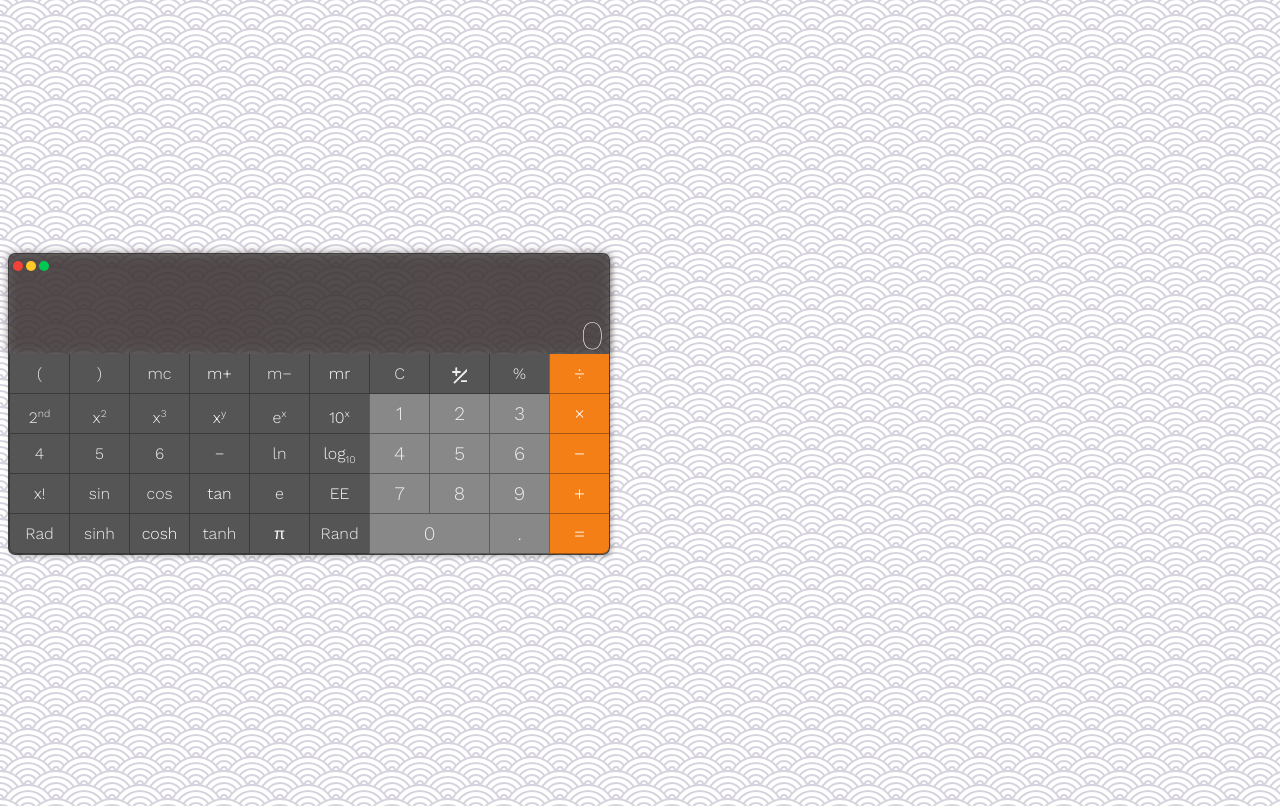
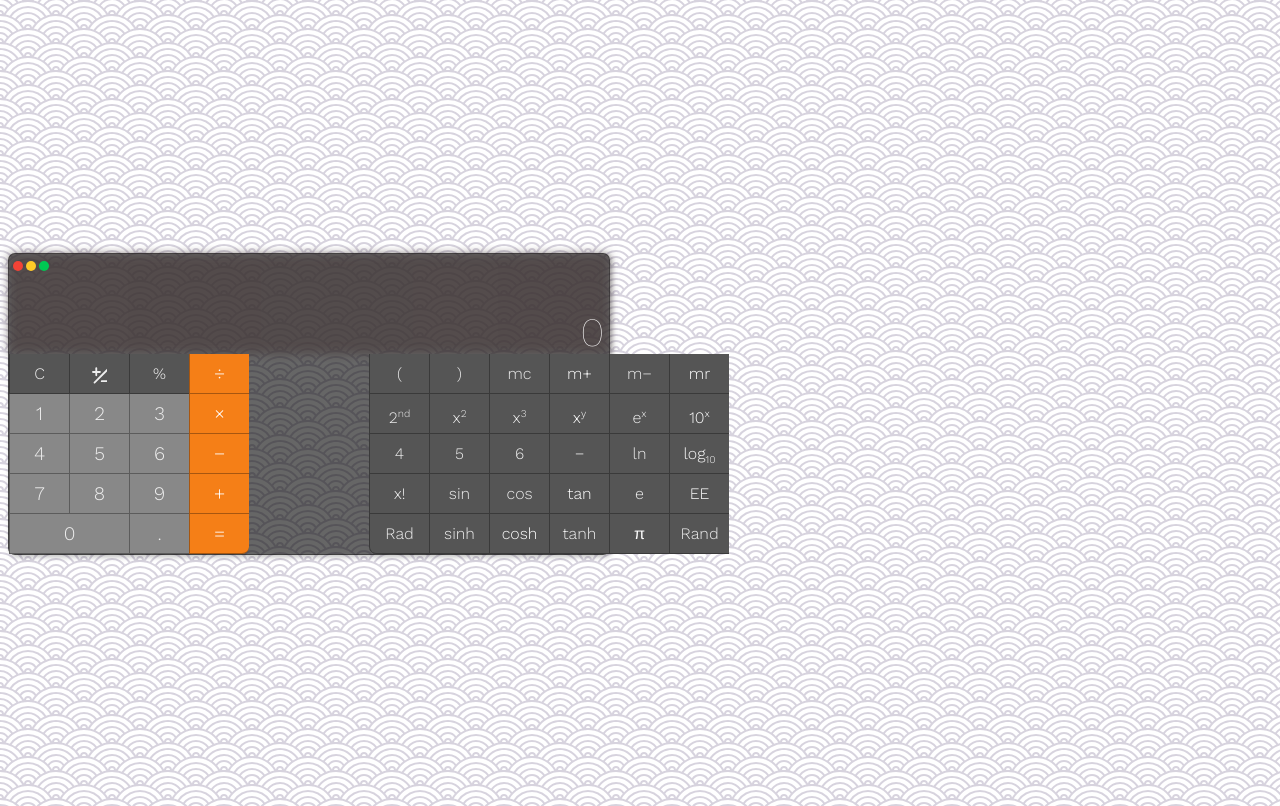
Before and after one commit to dkanderson/calculator-react, a React (Create React App) app: page / in a window 1280 px wide. Built offline with nearby package versions, Linux system fonts and the light colour scheme.

Commit message:
Add styles for extending and contracting caculator and toggled features display

```diff
--- a/src/App.css
+++ b/src/App.css
@@ -2,6 +2,23 @@
   height: 300px;
   position: relative;
   margin: 20% auto;
+  box-sizing: border-box;
+}
+
+#wrapper.cmp{
+  width: 240px;
+}
+
+#wrapper.cmp .extended{
+  display: none;
+}
+
+#wrapper.ext .extended{
+  display: block;
+}
+
+#wrapper.ext{
+  width: 618px;
 }
 #calculator {
   height: 300px;
@@ -11,12 +28,25 @@
   box-shadow: 2px 2px 5px rgba(0, 0, 0, 0.25);
 }
 
+#wrapper.cmp .buttons{
+  width: 240px;
+}
+
+#wrapper.ext .buttons{
+  width: 600px;
+}
+
+#wrapper .buttons{
+  display: grid;
+  grid-template-columns: 360px 240px;
+  column-gap: 0px;
+}
+
 .compact{
-  width: 240px;
   float:right;
 }
 .extended{
-  float:left;
+  width: 360px;
 }
 .display {
   height: 100px;
@@ -51,6 +81,17 @@
 .screen {
   height: 100px;
   position: relative;
+}
+.screen span{
+  padding-bottom: 3px;
+}
+.mem{
+  position: absolute;
+  top: 10px;
+  right: 10px;
+  color: #eee;
+  font-weight: 300;
+  z-index: 100;
 }
 body {
   font-family: 'Work Sans', helvetica, sans-serif;
@@ -106,7 +147,7 @@
   color: #fff;
 }
 .buttons button:focus:hover {
-  background: linear-gradient(180deg, #dddddd, rgba(210, 210, 210, 0.72));
+  background: linear-gradient(180deg, rgba(0, 0, 0, 0.4), rgba(0, 0, 0, 0.2));
 }
 .buttons .btm-left-radius {
   border-bottom-left-radius: 7px;
@@ -223,6 +264,13 @@
 .flipp.flipthis .front {
   opacity: 0;
 }
+.rad-display{
+  position: absolute;
+  color: #fff;
+  bottom: 10px;
+  left: 10px;
+  z-index: 100;
+}
 @-webkit-keyframes colors {
   0% {
     background-position: 0% 50%;
```
